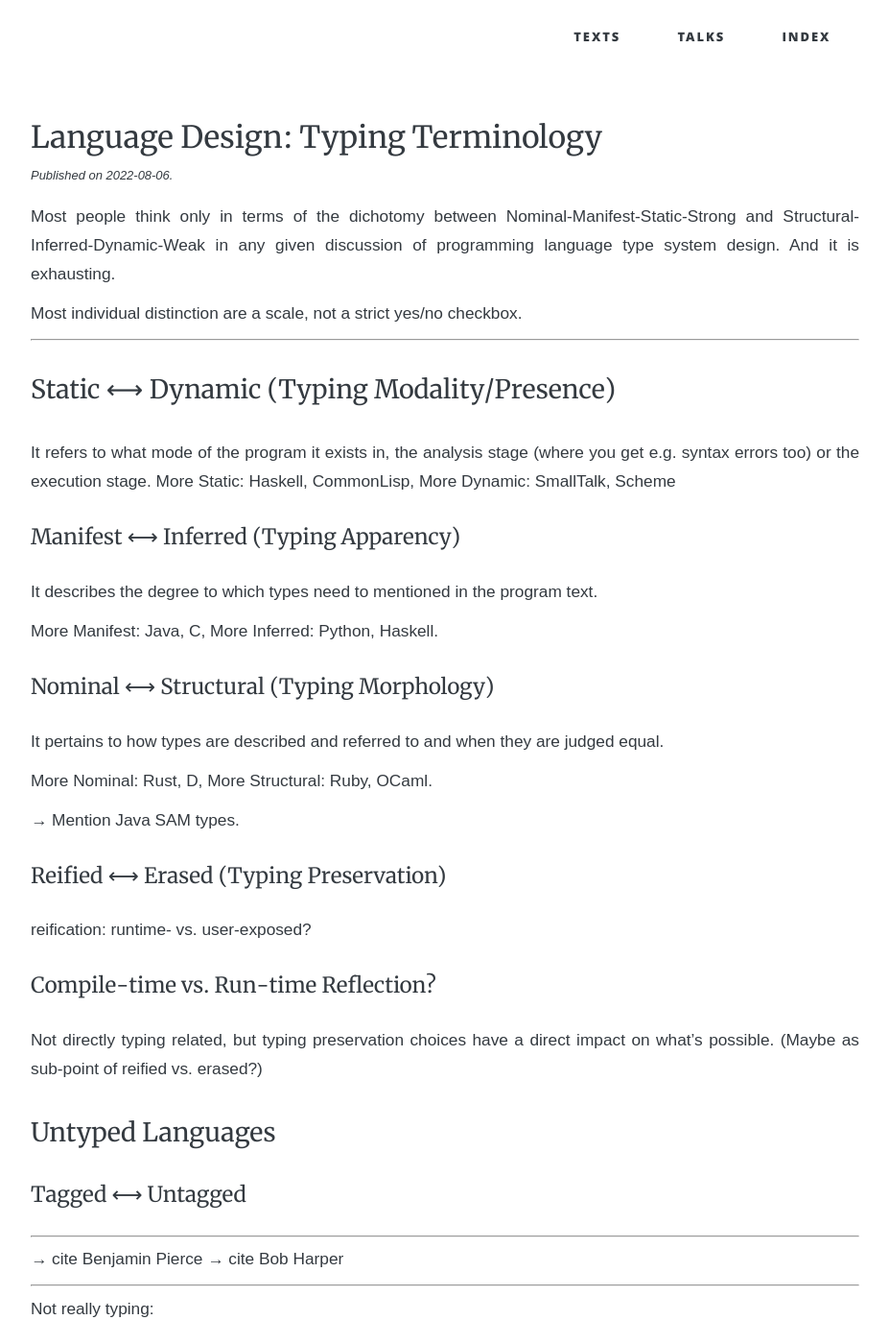
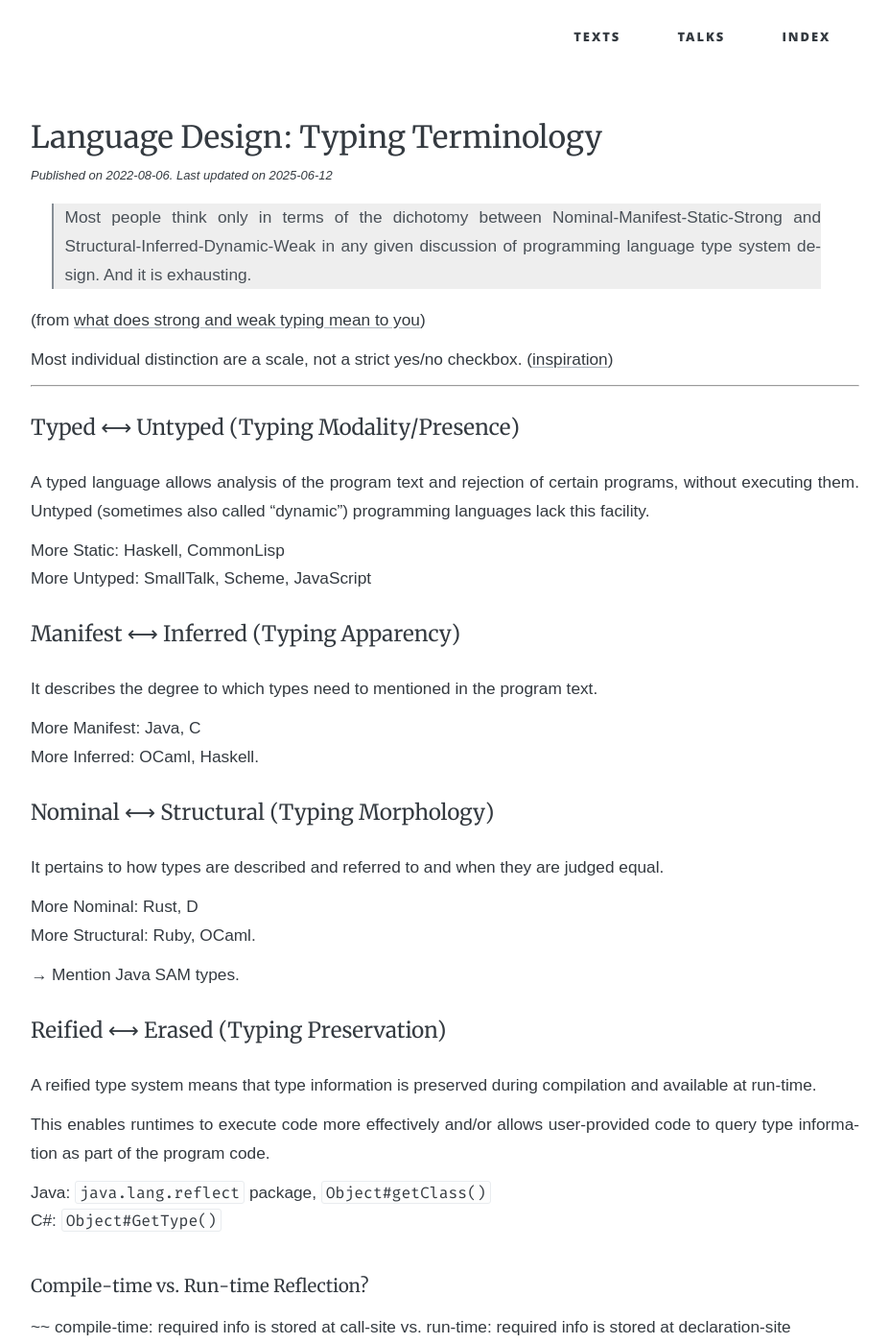
Before and after one commit to soc/soc.me, a Jekyll site: the page built from _languages/typing-terminology.md, in a window 1280 px wide and 1400 px high. Shown: the whole window at 96% size, without its empty margins (176-1103 px from the left). Built offline with Jekyll 4.4.1, drawn with Linux system fonts in a browser that asks for light colours; some web fonts are replaced; some of the changed text lies outside the part shown.

Commit message:
work on "Language Design: Typing Terminology"

```diff
--- a/_languages/typing-terminology.md
+++ b/_languages/typing-terminology.md
@@ -1,54 +1,76 @@
 ---
 title:  "Language Design: Typing Terminology"
 date:   2022-08-06
+update: 2025-06-12
 ---
 
-Most people think only in terms of the dichotomy between Nominal-Manifest-Static-Strong and Structural-Inferred-Dynamic-Weak in any given discussion of programming language type system design. And it is exhausting.
+> Most people think only in terms of the dichotomy between Nominal-Manifest-Static-Strong and  Structural-Inferred-Dynamic-Weak
+> in any given discussion of programming language type system design. And it is exhausting.
 
-Most individual distinction are a scale, not a strict yes/no checkbox.
+(from [what does strong and weak typing mean to you](https://old.reddit.com/r/ProgrammingLanguages/comments/weywuw/what_does_strong_and_weak_typing_mean_to_you/))
+
+Most individual distinction are a scale, not a strict yes/no checkbox. ([inspiration](https://old.reddit.com/r/ProgrammingLanguages/comments/weywuw/what_does_strong_and_weak_typing_mean_to_you/iir8ns5/))
 
 ---
 
-## Static ⟷ Dynamic (Typing Modality/Presence)
+### Typed ⟷ Untyped (Typing Modality/Presence)
 
-It refers to what mode of the program it exists in, the analysis stage (where you get e.g. syntax errors too) or the execution stage. More Static: Haskell, CommonLisp, More Dynamic: SmallTalk, Scheme
+A typed language allows analysis of the program text and rejection of certain programs, without executing them.
+Untyped (sometimes also called "dynamic") programming languages lack this facility.
+
+More Static: Haskell, CommonLisp
+More Untyped: SmallTalk, Scheme, JavaScript
 
 ### Manifest ⟷ Inferred (Typing Apparency)
 
 It describes the degree to which types need to mentioned in the program text.
 
-More Manifest: Java, C, More Inferred: Python, Haskell.
+More Manifest: Java, C
+More Inferred: OCaml, Haskell.
 
 ### Nominal ⟷ Structural (Typing Morphology)
 
 It pertains to how types are described and referred to and when they are judged equal.
 
-More Nominal: Rust, D, More Structural: Ruby, OCaml.
+More Nominal: Rust, D
+More Structural: Ruby, OCaml.
 
 → Mention Java SAM types.
 
 ### Reified ⟷ Erased (Typing Preservation)
 
-reification: runtime- vs. user-exposed?
+A reified type system means that type information is preserved during compilation and available at run-time.
 
-### Compile-time vs. Run-time Reflection?
+This enables runtimes to execute code more effectively and/or allows user-provided code to query type information as
+part of the program code.
+
+Java: `java.lang.reflect` package, `Object#getClass()`
+C#: `Object#GetType()`
+
+#### Compile-time vs. Run-time Reflection?
+
+~~ compile-time: required info is stored at call-site vs. run-time: required info is stored at declaration-site
 
 Not directly typing related, but typing preservation choices have a direct impact on what's possible.
 (Maybe as sub-point of reified vs. erased?)
 
-## Untyped Languages
+---
 
-### Tagged ⟷ Untagged
+### vv Draft Space vv
+
+#### Untyped Languages
+
+#### Tagged ⟷ Untagged
 
 ---
 
 → cite Benjamin Pierce
-→ cite Bob Harper
+→ cite Bob Harper: https://existentialtype.wordpress.com/2011/03/19/dynamic-languages-are-static-languages/
 
 ---
 
 Not really typing:
 
-## Strong ⟷ Weak (Typing Discipline/Value Convertibility)
+### Strong ⟷ Weak (Typing Discipline/Value Convertibility)
 
 which I think should be called Typing discipline because it pertains to the number of type errors you get (compile time or runtime, doesn't matter.) Stronger: SML, Python, Weaker: JavaScript, C.
```
